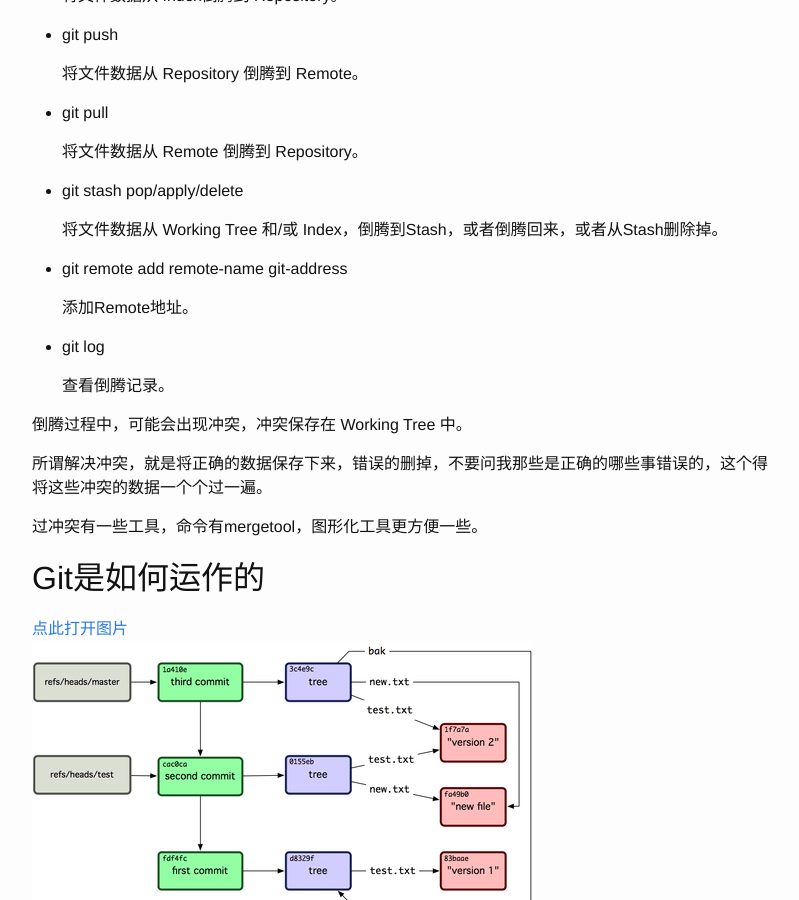
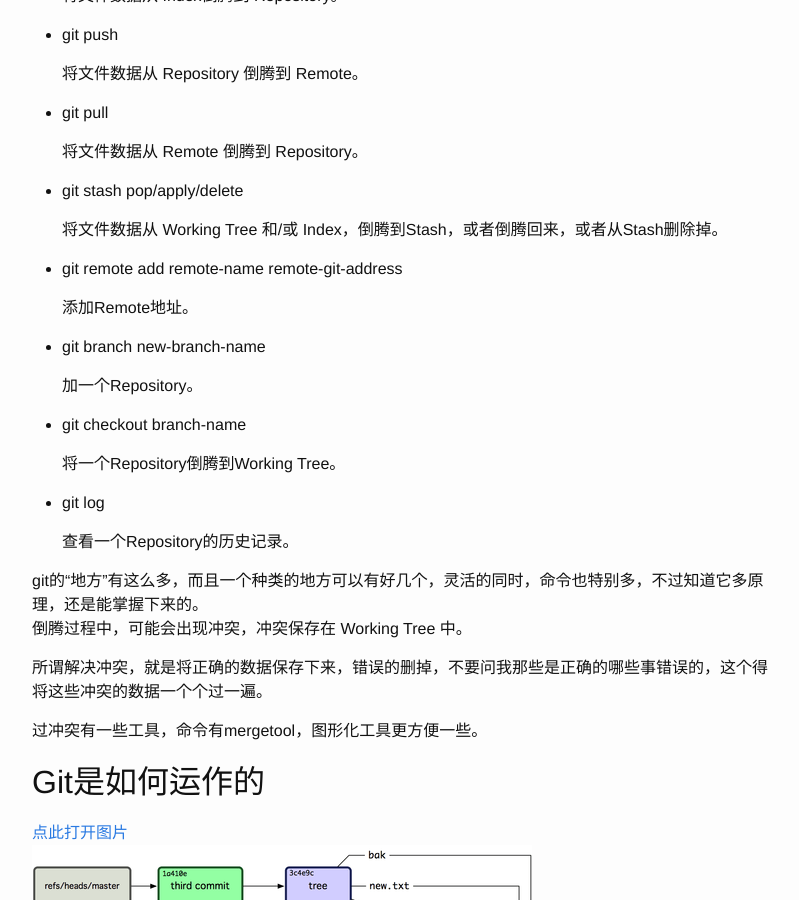
Before and after one commit to chencan/chencan.github.com, a Jekyll site: the page built from _posts/2015-01-19-git.md, in a window 1280 px wide and 900 px high, scrolled down 1317 px. Shown: the whole window, without its empty margins (238-1037 px from the left). Built offline with Jekyll 4.4.1, drawn with Linux system fonts in a browser that asks for light colours; some of the changed text lies outside the part shown.

Commit message:
Update 2015-01-19-git.md

```diff
--- a/_posts/2015-01-19-git.md
+++ b/_posts/2015-01-19-git.md
@@ -22,7 +22,7 @@ Git相比SVN，功能更加强大，会让人误以为它很复杂。但其实
 ##基本操作
 建议先熟悉使用命令行操作Git，稍微熟悉点后，再使用SourceTree和Xcode等图形化工具，因为图形化只提供常用的操作，命令行能发挥Git的所有功能。
 
-在Git库里面，每段文件数据可以认为存在五个地方：
+在Git库里面，每段文件数据可以认为存在五种地方：
 
 * Working Tree
 
@@ -71,14 +71,23 @@ Git的所有操作，都是将文件数据在这五个地方倒腾。
 
   将文件数据从 Working Tree 和/或 Index，倒腾到Stash，或者倒腾回来，或者从Stash删除掉。
 
-* git remote add remote-name git-address
+* git remote add remote-name remote-git-address
 
   添加Remote地址。
 
+* git branch new-branch-name
+
+  加一个Repository。
+
+* git checkout branch-name
+
+  将一个Repository倒腾到Working Tree。
+
 * git log
 
-  查看倒腾记录。
+  查看一个Repository的历史记录。
 
+git的“地方”有这么多，而且一个种类的地方可以有好几个，灵活的同时，命令也特别多，不过知道它多原理，还是能掌握下来的。
 倒腾过程中，可能会出现冲突，冲突保存在 Working Tree 中。
 
 所谓解决冲突，就是将正确的数据保存下来，错误的删掉，不要问我那些是正确的哪些事错误的，这个得将这些冲突的数据一个个过一遍。
```
